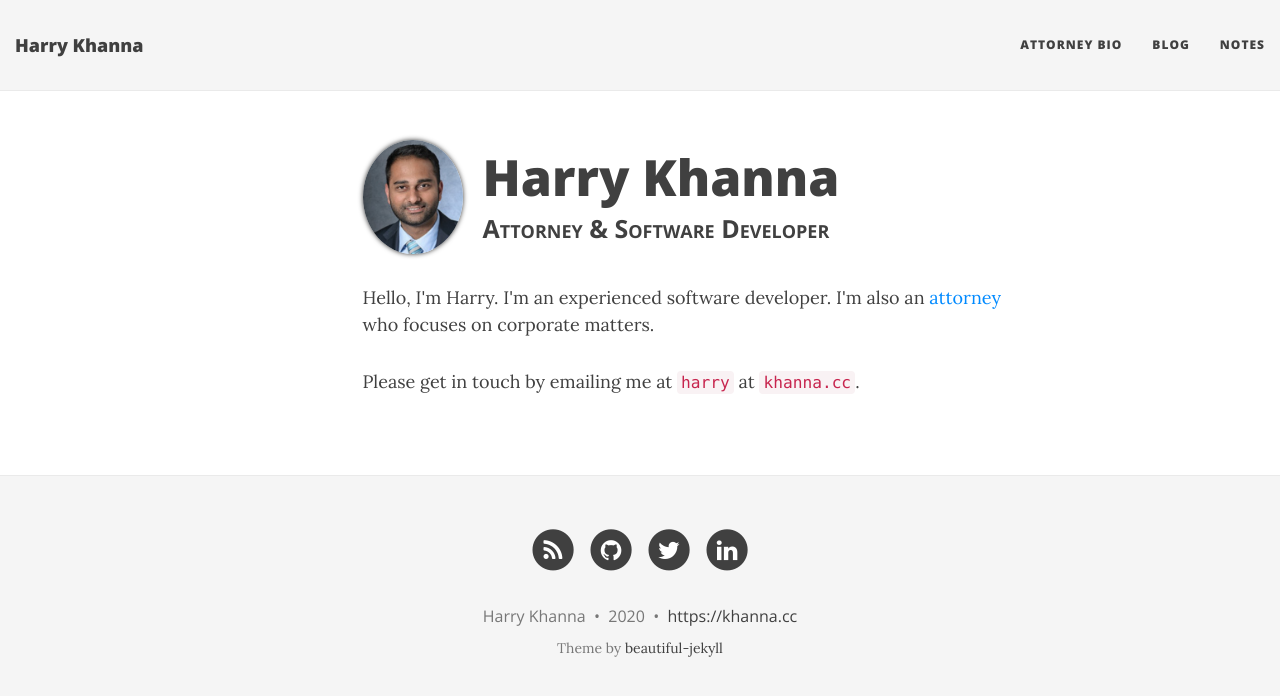
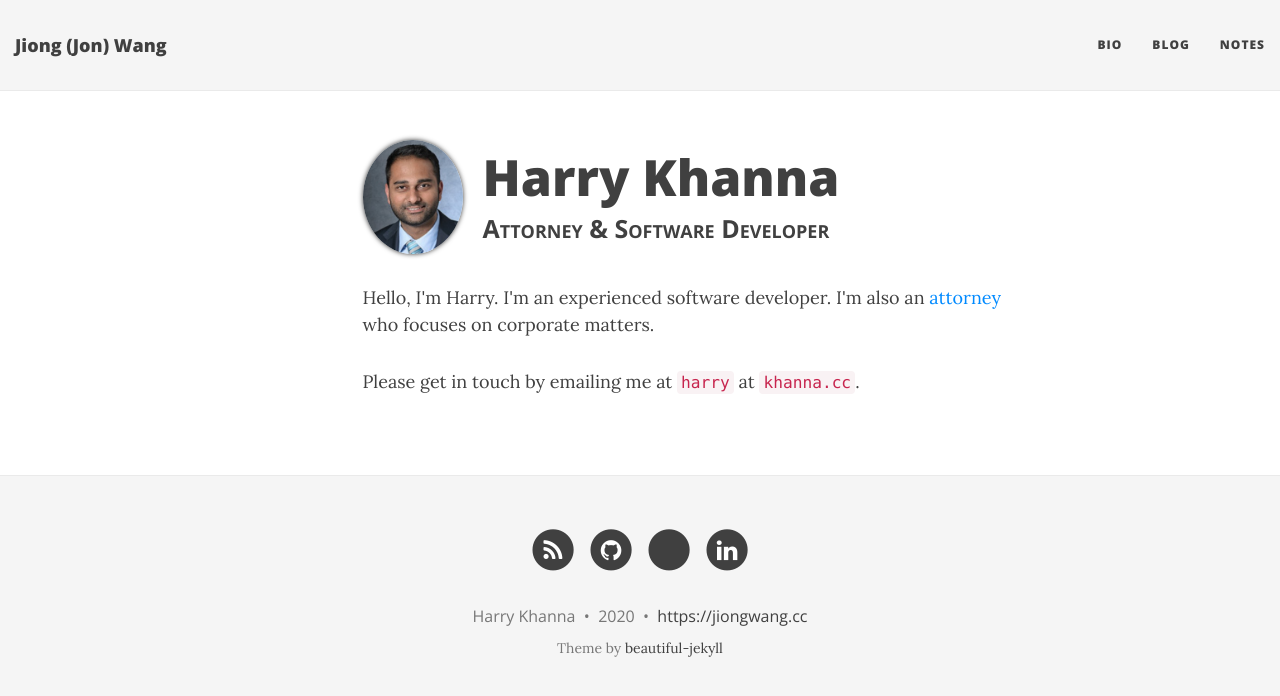
Before and after one commit to jonwangio/jonwangio.github.io, a Jekyll site: the page built from index.html, in a window 1280 px wide. Shown: the top 696 px of the page. Built offline with Jekyll 4.4.1, drawn with Linux system fonts in a browser that asks for light colours; nearby versions of some CDN libraries; the list of posts is cut into pages by our own code; part of the change alters nothing that is shown.

Commit message:
Update _config.yml

```diff
--- a/_config.yml
+++ b/_config.yml
@@ -4,7 +4,7 @@
 # baseurl is the website's URL without the hostname
 
 # If you are building a simple GitHub user page (http://username.github.io) then use these settings:
-url: "https://khanna.cc"
+url: "https://jiongwang.cc"
 baseurl: ""
 
 # If you are building a GitHub project page then use these settings:
@@ -14,16 +14,16 @@ baseurl: ""
 # Of course don't forget to change the username and projectname to YOUR username and project
 
 # Name of website
-title: Harry Khanna
+title: Jiong (Jon) Wang
 
 # Short description of your site
-description: Attorney & Software Developer
+description: Think analogue, act digital.
 
 # --- Navigation bar options --- #
 
 # List of links in the navigation bar
 navbar-links:
-  Attorney Bio: "attorney"
+  Bio: ""
   Blog: "blog"
   Notes: "notes"
 
@@ -62,7 +62,6 @@ footer-link-col: "#404040"
 # Important: you must keep the "name" parameter, everything else you can remove
 author:
   name: Harry Khanna
-  twitter: hkhanna
 
 # Select your active Social Network Links.
 # Uncomment the links you want to show in the footer and add your information to each link.
@@ -72,11 +71,9 @@ social-network-links:
   rss: true
 #  email: "someone@example.com"
 #  facebook: daattali
-  github: hkhanna
-  twitter: hkhanna
-#  reddit: yourname
-#  google-plus: +DeanAttali
-  linkedin: harry-khanna
+  github: jiongwangio
+  google-scholar: Jiong Wang
+  linkedin: Jiong Wang
 #  xing: yourname
 #  stackoverflow: "3943160/daattali"
 #  snapchat: deanat78
@@ -90,19 +87,17 @@ social-network-links:
 
 # Select which share links to show in posts
 share-links-active:
-  twitter: true
-  facebook: true
-  google: false
+  google-scholar: true
   linkedin: true
 
 # How to display the link to the website in the footer
 # Remove this if you don't want a link in the footer
-url-pretty: "https://khanna.cc"  # eg. "deanattali.com/beautiful-jekyll"
+url-pretty: "https://jiongwang.cc"  # eg. "deanattali.com/beautiful-jekyll"
 
 # --- Web Statistics Section --- #
 
 # Fill in your Google Analytics gtag.js ID to track your website using gtag
-gtag: "UA-61256175-3"
+# gtag: "UA-61256175-3"
 
 # Fill in your Google Analytics ID to track your website using GA
 #google_analytics: ""
@@ -156,7 +151,7 @@ title-separator: "-"
 # --- Don't need to touch anything below here (but you can if you want) --- #
 
 # Output options (more information on Jekyll's site)
-timezone: "America/New_York"
+timezone: "Europe/Amsterdam"
 markdown: kramdown
 highlighter: rouge
 permalink: /blog/:title/
```
